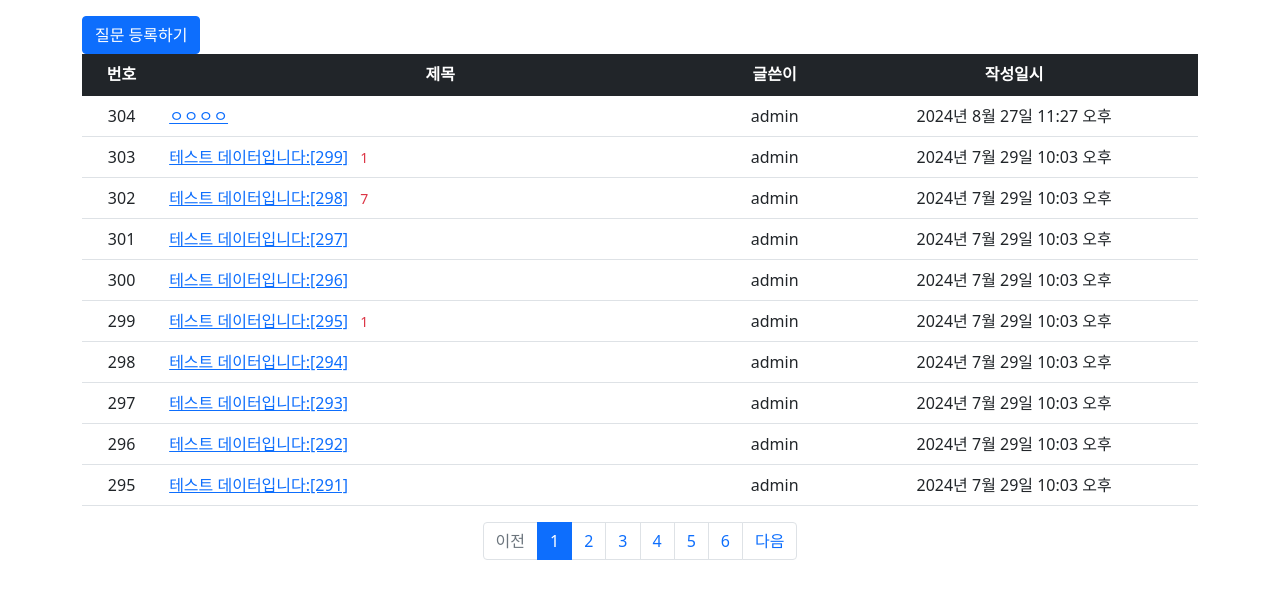
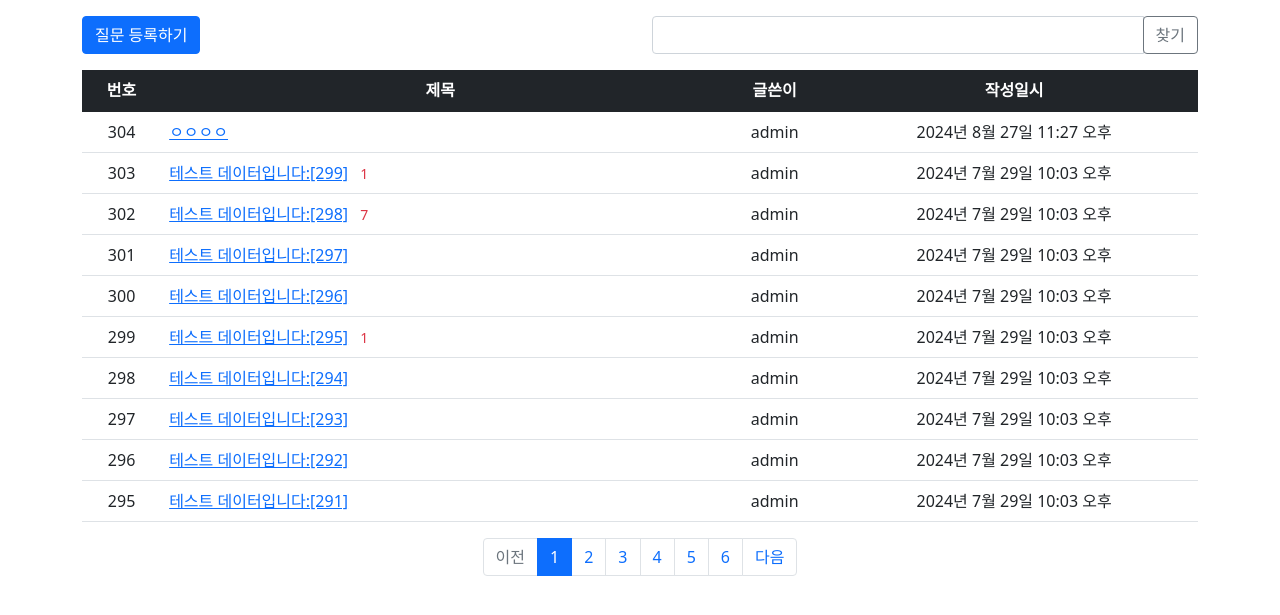
Before and after one commit to blakej2432/django-pybo, a Django app: page / in a window 1280 px wide. Shown: the part 57-672 px from the top of the page. Run offline with Django 5.2, Linux system fonts and the light colour scheme; data comes from the database, SQL or seed files in the repository; both versions use the stored data as it was after the commit; some libraries are stand-ins or nearby versions.

Commit message:
Feat: 검색기능 추가

```diff
--- a/templates/pybo/question_detail.html
+++ b/templates/pybo/question_detail.html
@@ -45,7 +45,7 @@
     {% for answer in question.answer_set.all %}
     <a id="answer_{{ answer.id }}"></a>
     <div class="card-body">
-        <div class="card-text">{{ answer.content|mark }}</div>
+        <div class="card-text">{{ answer.content }}</div>
         <div class="d-flex justify-content-end">
             {% if answer.modify_date %}
             <div class="badge bg-light text-dark p-2 text-start mx-3">
--- a/templates/pybo/question_list.html
+++ b/templates/pybo/question_list.html
@@ -2,6 +2,19 @@
 {% load pybo_filter %}
 {% block content %}
 <div class="container my-3">
+    <div class="row my-3">
+        <div class="col-6">
+            <a href="{% url 'pybo:question_create' %}" class="btn btn-primary">질문 등록하기</a>
+        </div>
+        <div class="col-6">
+            <div class="input-group">
+                <input type="text" id="search_kw" class="form-control" value="{{ kw|default_if_none:'' }}">
+                <div class="input-group-append">
+                    <button class="btn btn-outline-secondary" type="button" id="btn_search">찾기</button>
+                </div>
+            </div>
+        </div>
+    </div>
     <table class="table">
         <thead>
         <tr class="text-center table-dark">
@@ -38,7 +51,6 @@
         </tr>
         {% endif %}
         </tbody>
-        <a href="{% url 'pybo:question_create' %}" class="btn btn-primary">질문 등록하기</a>
     </table>
     <!-- 페이징처리 시작 -->
     <ul class="pagination justify-content-center">
@@ -79,4 +91,8 @@
     </ul>
     <!-- 페이징처리 끝 -->
 </div>
+<form id="searchForm" method="get" action="{% url 'index' %}">
+    <input type="hidden" id="kw" name="kw" value="{{ kw|default_if_none:'' }}">
+    <input type="hidden" id="page" name="page" value="{{ page }}">
+</form>
 {% endblock %}
```
Also changed, not shown: db.sqlite3.
